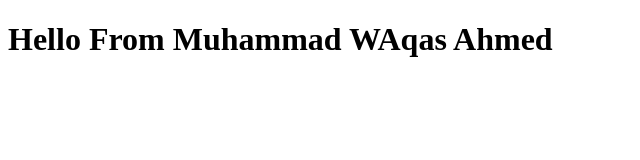
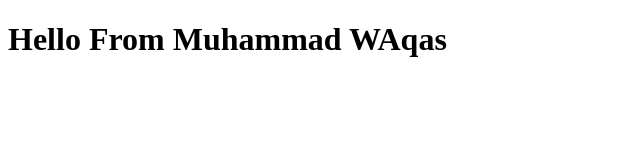
Before and after one commit to waqasahmed94/Class1bootcamp, a plain HTML site: page index.html in a window 1280 px wide. Shown: the whole page, without its empty margins (0-640 px from the left). Drawn offline with Linux system fonts and the light colour scheme.

Commit message:
Update index.html

```diff
--- a/index.html
+++ b/index.html
@@ -6,6 +6,6 @@
     <title>Class1bootcamp</title>
 </head>
 <body>
-    <h1>Hello From Muhammad WAqas Ahmed</h1>
+    <h1>Hello From Muhammad WAqas</h1>
 </body>
 </html>
```
